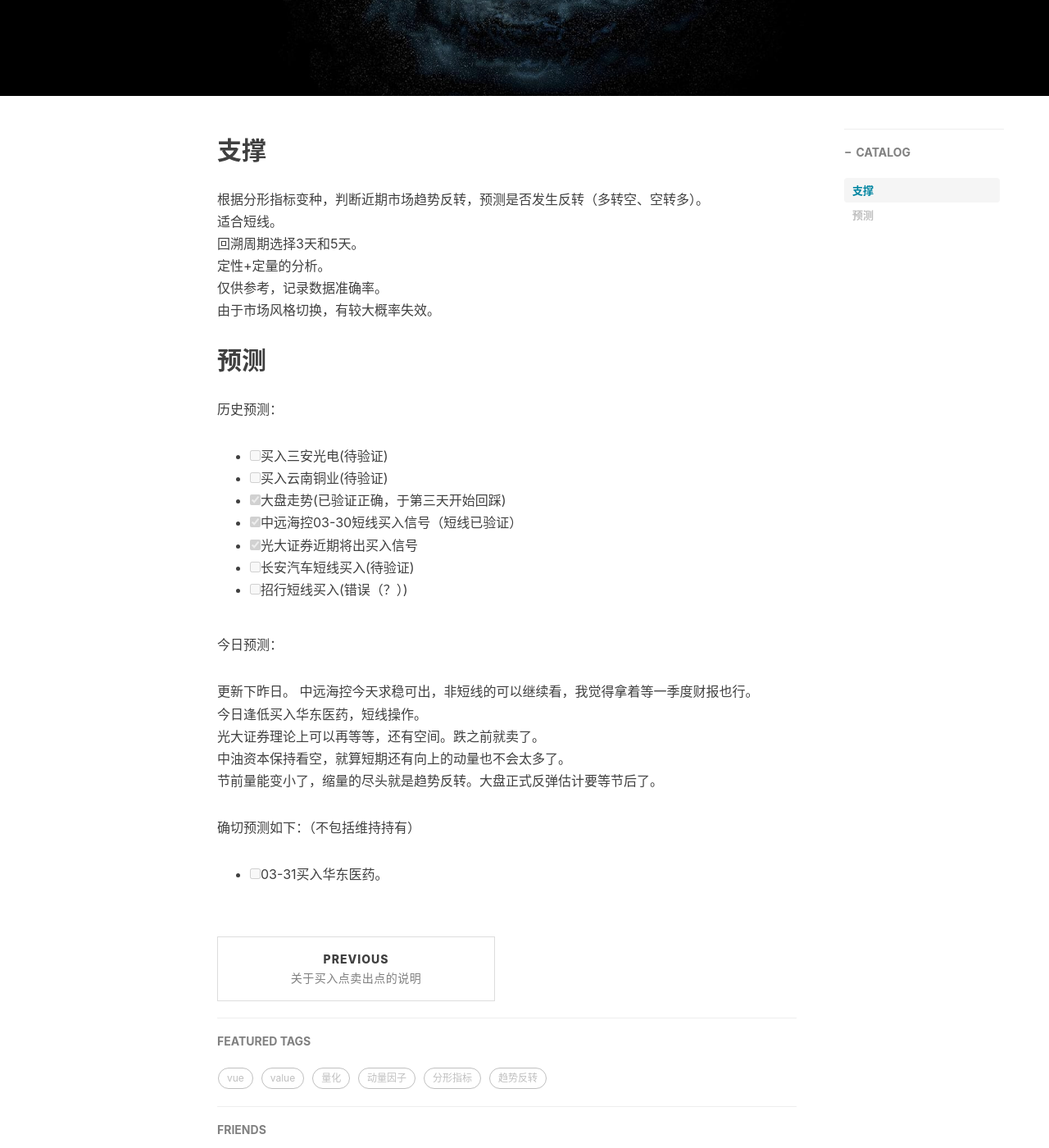
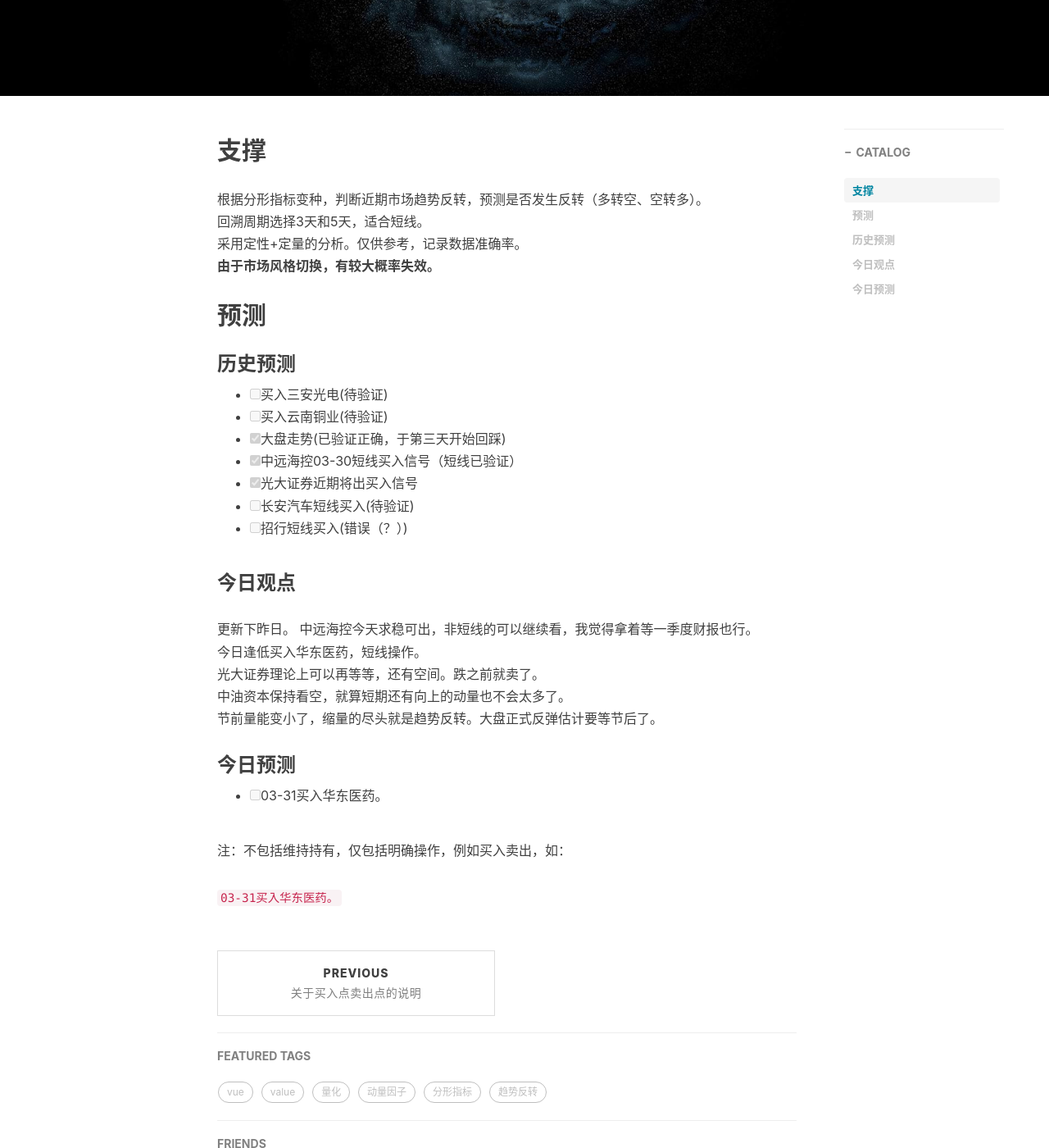
Before and after one commit to zhykirby/zhykirby.github.io, a Jekyll site: the page built from _posts/2021-03-31-明日股市预测.md, in a window 1280 px wide and 1400 px high, scrolled down 406 px. Shown: the whole window at 82% size. Built offline with Jekyll 4.4.1, drawn with Linux system fonts in a browser that asks for light colours; nearby versions of some CDN libraries; comment, search, counter and statistics services are not loaded.

Commit message:
Update 2021-03-31-明日股市预测.md

```diff
--- a/_posts/2021-03-31-明日股市预测.md
+++ b/_posts/2021-03-31-明日股市预测.md
@@ -17,15 +17,13 @@
 ## 支撑
 
 根据分形指标变种，判断近期市场趋势反转，预测是否发生反转（多转空、空转多）。
-适合短线。
-回溯周期选择3天和5天。
-定性+定量的分析。
-仅供参考，记录数据准确率。
-由于市场风格切换，有较大概率失效。
+回溯周期选择3天和5天，适合短线。
+采用定性+定量的分析。仅供参考，记录数据准确率。
+__由于市场风格切换，有较大概率失效。__
 
 ## 预测
 
-历史预测：
+### 历史预测
 
 - [ ] 买入三安光电(待验证)
 - [ ] 买入云南铜业(待验证)
@@ -35,7 +33,7 @@
 - [ ] 长安汽车短线买入(待验证)
 - [ ] 招行短线买入(错误（？）)
 
-今日预测：
+### 今日观点
 
 更新下昨日。
 中远海控今天求稳可出，非短线的可以继续看，我觉得拿着等一季度财报也行。
@@ -45,6 +43,10 @@
 节前量能变小了，缩量的尽头就是趋势反转。大盘正式反弹估计要等节后了。
 
 
-确切预测如下：（不包括维持持有）
+### 今日预测
 
 - [ ] 03-31买入华东医药。
+
+注：不包括维持持有，仅包括明确操作，例如买入卖出，如：
+
+`03-31买入华东医药。`
```
